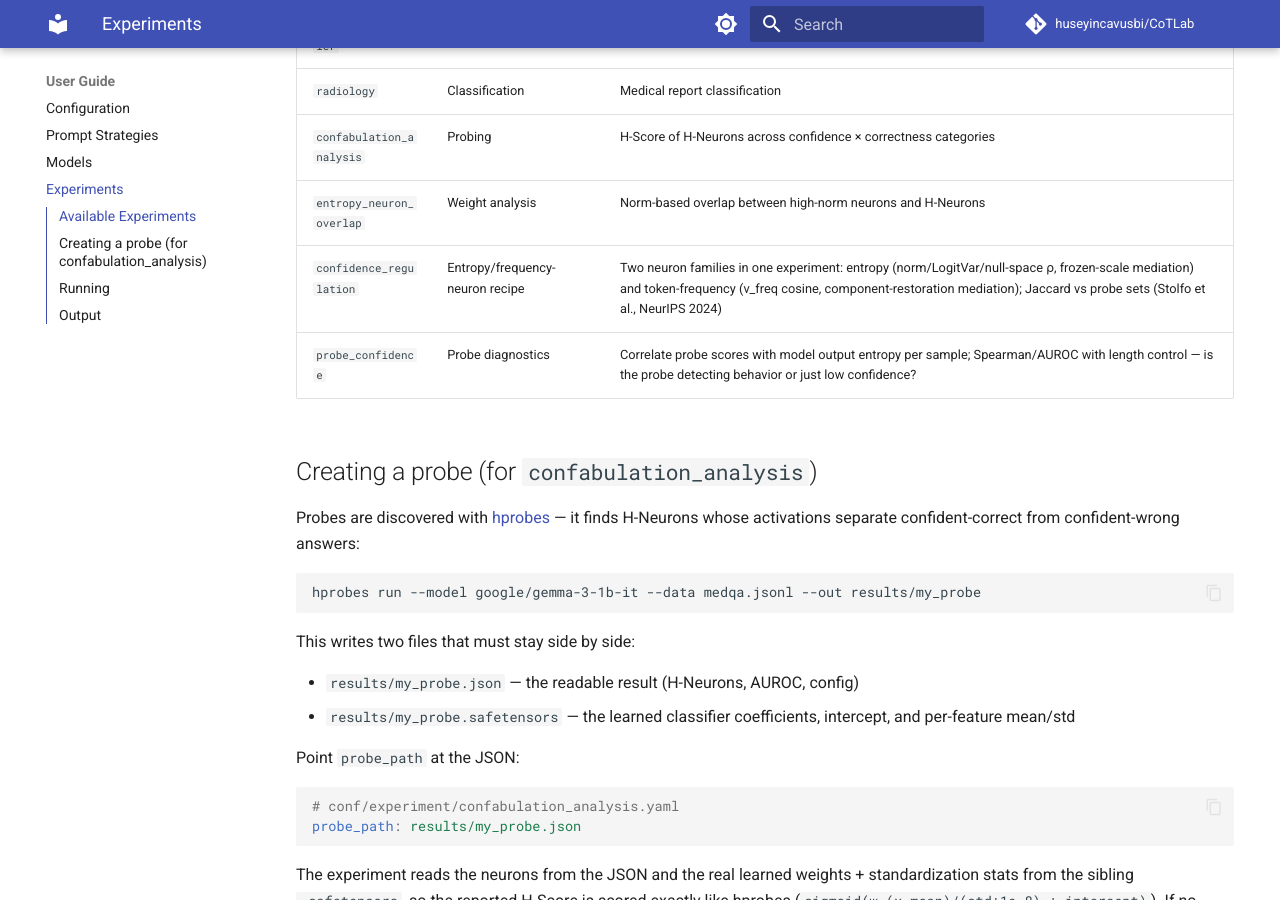
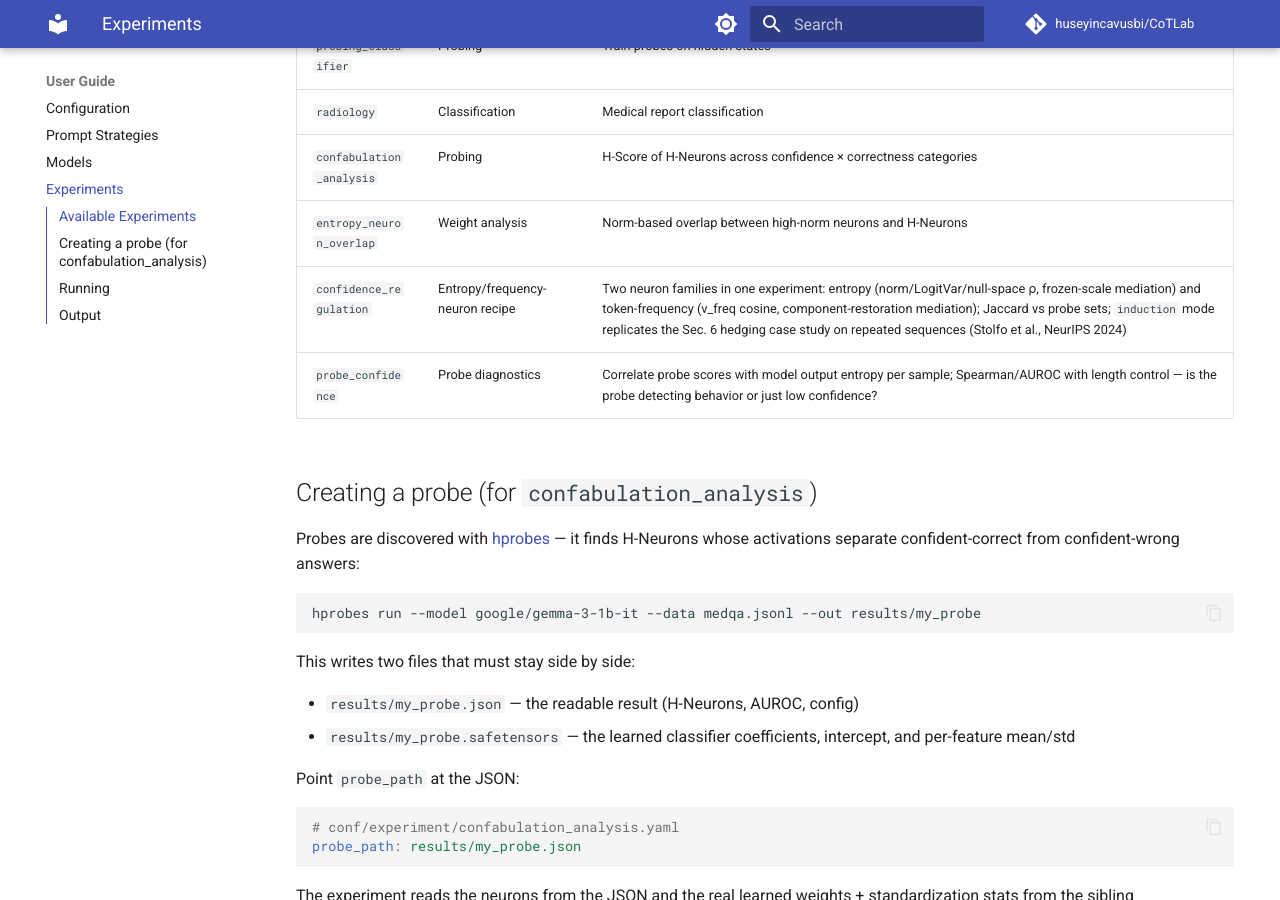
Before and after one commit to huseyincavusbi/CoTLab, an MkDocs documentation site: the page built from docs/guide/experiments.md, in a window 1280 px wide and 900 px high, scrolled down 813 px. Built offline with MkDocs 1.6.1 and Material for MkDocs 9.7.7, drawn with Linux system fonts in a browser that asks for light colours; comment, search, counter and statistics services are not loaded.

Commit message:
docs: document induction mode in experiments guide

```diff
--- a/docs/guide/experiments.md
+++ b/docs/guide/experiments.md
@@ -17,7 +17,7 @@
 | `radiology` | Classification | Medical report classification |
 | `confabulation_analysis` | Probing | H-Score of H-Neurons across confidence × correctness categories |
 | `entropy_neuron_overlap` | Weight analysis | Norm-based overlap between high-norm neurons and H-Neurons |
-| `confidence_regulation` | Entropy/frequency-neuron recipe | Two neuron families in one experiment: entropy (norm/LogitVar/null-space ρ, frozen-scale mediation) and token-frequency (v_freq cosine, component-restoration mediation); Jaccard vs probe sets (Stolfo et al., NeurIPS 2024) |
+| `confidence_regulation` | Entropy/frequency-neuron recipe | Two neuron families in one experiment: entropy (norm/LogitVar/null-space ρ, frozen-scale mediation) and token-frequency (v_freq cosine, component-restoration mediation); Jaccard vs probe sets; `induction` mode replicates the Sec. 6 hedging case study on repeated sequences (Stolfo et al., NeurIPS 2024) |
 | `probe_confidence` | Probe diagnostics | Correlate probe scores with model output entropy per sample; Spearman/AUROC with length control — is the probe detecting behavior or just low confidence? |
 
 ## Creating a probe (for `confabulation_analysis`)
```
